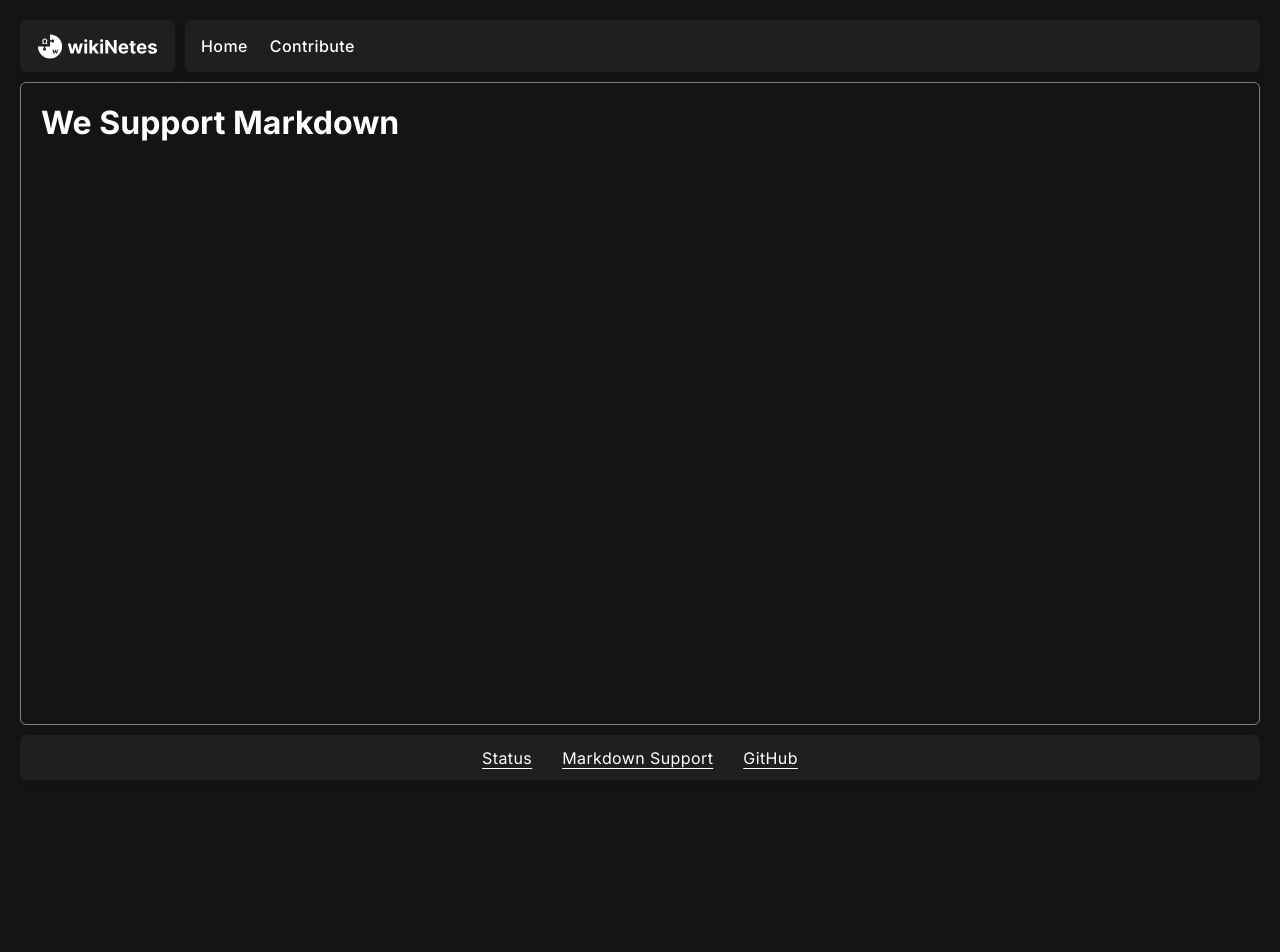
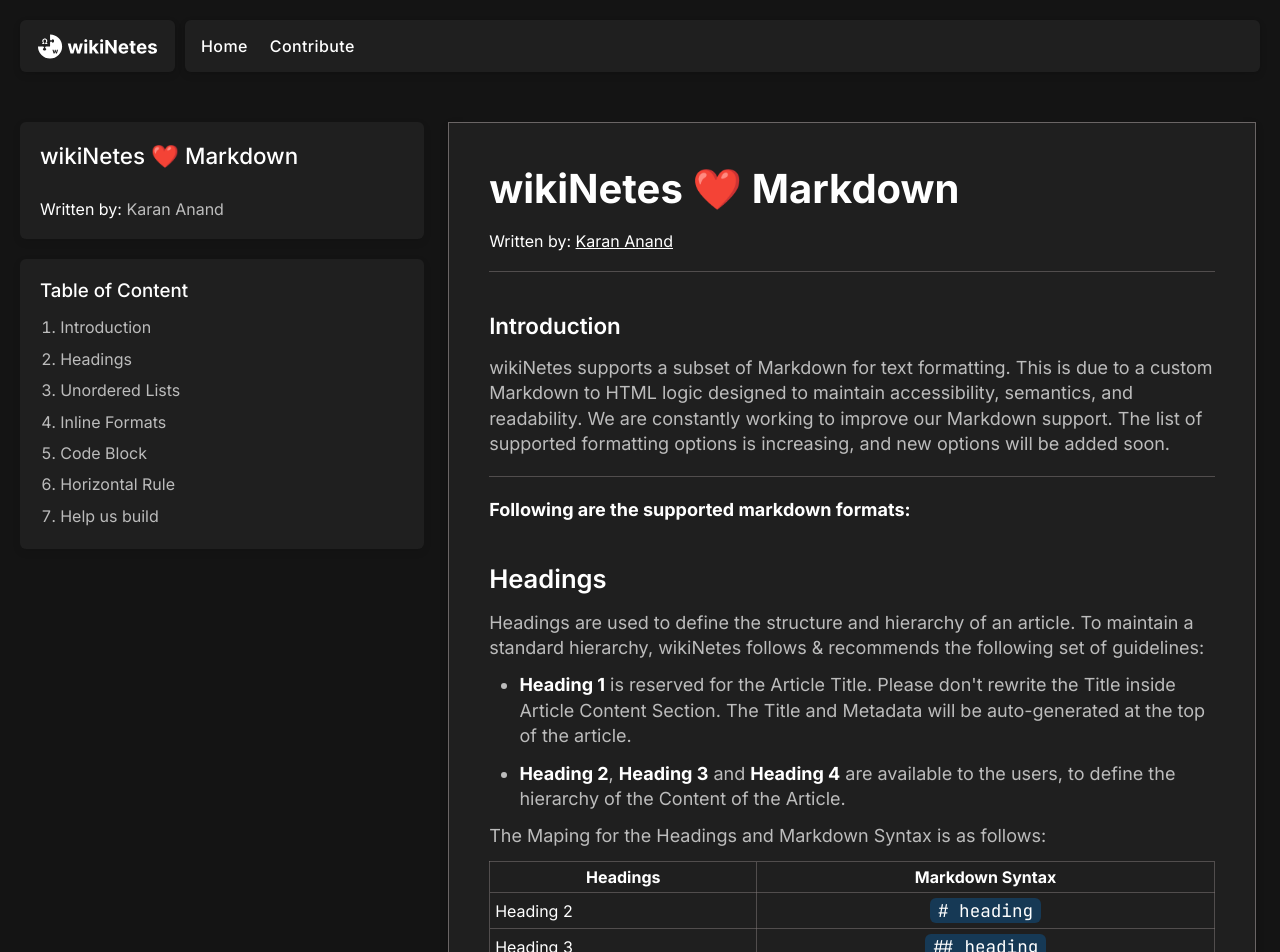
Before and after one commit to thekarananand/wikiNetes, a Next.js app in the folder frontend/: page /md in a window 1280 px wide. Shown: the top 952 px of the page. Before the commit the page ends 800 px from the top, so only its background shows below. Built offline with nearby package versions, Linux system fonts and the light colour scheme.

Commit message:
feat: add /md page + ui improvement

```diff
--- a/frontend/app/layout.tsx
+++ b/frontend/app/layout.tsx
@@ -6,7 +6,7 @@ import "./globals.css";
 
 // Fonts
 import { inter } from "@/fonts/Inter";
-import { jetbrain_mono } from "@/fonts/Jetbrains_Mono";
+import { jetbrains_mono } from "@/fonts/Jetbrains_Mono";
 
 // UI Components
 import { Header, ColorScheme } from "@/components/common/Header";
@@ -21,7 +21,7 @@ export const metadata: Metadata = {
 export default function RootLayout({ children }: Readonly<{ children: React.ReactNode; }>) {
     return (
         <html lang="en">
-            <body className={inter.className}
+            <body className={inter.className }
                 data-color-scheme={ ColorScheme }>
                 <Header/>
                 {children}
--- a/frontend/app/md/page.tsx
+++ b/frontend/app/md/page.tsx
@@ -1,10 +1,150 @@
 // Styling
 import "./page.style.css";
 
+// UI Components
+import ArticleContent from "@/components/wiki/ArticleContent";
+
+const html_content:string = `
+<h3>Introduction</h3>
+
+<p>
+wikiNetes supports a subset of Markdown for text formatting. This is due to a custom Markdown to HTML logic designed to maintain accessibility, semantics, and readability. We are constantly working to improve our Markdown support. The list of supported formatting options is increasing, and new options will be added soon.
+</p>
+
+<hr/>
+
+<p>
+<strong> Following are the supported markdown formats: </strong>
+</p>
+
+<h2>
+Headings
+</h2>
+
+<p>
+Headings are used to define the structure and hierarchy of an article. To maintain a standard hierarchy, wikiNetes follows & recommends the following set of guidelines:
+</p>
+
+<ul>
+<li>
+<strong>Heading 1</strong>  is reserved for the Article Title. Please don't rewrite the Title inside Article Content Section. The Title and Metadata will be auto-generated at the top of the article.
+</li>
+<li>
+<strong>Heading 2</strong>, <strong>Heading 3</strong> and <strong>Heading 4</strong> are available to the users, to define the hierarchy of the Content of the Article.
+</li>
+</ul>
+
+<p>
+The Maping for the Headings and Markdown Syntax is as follows:
+</p>
+
+<table>
+<tr>
+<th>Headings</th>
+<th>Markdown Syntax</th>
+</tr>
+<tr>
+<td>Heading 2</td>
+<td><code># heading</code></td>
+</tr>
+<tr>
+<td>Heading 3</td>
+<td><code>## heading</code></td>
+</tr>
+<tr>
+<td>Heading 4</td>
+<td><code>### heading</code></td>
+</tr>
+</table>
+
+<h2>
+Unordered Lists
+</h2>
+
+<p>
+Unordered Lists used to create a list of items. Nested Unordered Lists are not supported, yet. The Following Syntax can be used to create an unordered list
+</p>
+
+<code class="block">
+<div> - item 1 </div>
+<div> - item 2 </div>
+</code>
+
+<h2>Inline Text Formatting</h2>
+
+<p>
+Inline Text Formatting is used to modify the appearance of a small portion of text. They are a great way to emphasize words or phrases within your writing. The Following Inline Text Formats are supported in WikiNetes:
+</p>
+
+<table>
+<tr>
+<th>Inline Formats</th>
+<th>Markdown Syntax</th>
+</tr>
+
+<tr>
+<td>Italic</td>
+<td><code>*Important*</code></td>
+</tr>
+
+<tr>
+<td>Bold</td>
+<td><code>**Important**</code></td>
+</tr>
+
+<tr>
+<td>Bold & Italic</td>
+<td><code>***Important***</code></td>
+</tr>
+
+<tr>
+<td>Inline Code / Monospaced</td>
+<td><code>\`code\`<code></td>
+</tr>
+</table>
+
+<h2>Code Block</h2>
+
+<p>
+Code Blocks are used to display snippets of code within your article. At this Moment, WikiNetes supports single line code block. Following is the Syntax for the same.
+</p>
+
+<code class="block">\`\`\` let wikiNetes = "Awesome"; \`\`\`</code>
+
+<h2>Horizontal Rule</h2>
+
+<p>
+A Horizontal Rule represents a break between paragraph-level elements. Following is the Syntax for the same.
+</p>
+
+<code class="block">---</code>
+
+<hr/>
+
+<h3>Help us Build</h3>
+
+<p>
+We welcome code contributions from the community to help us build a better Markdown engine for wikiNetes. Please Visit Contribute Page.
+</p>
+`
+
 export default function Page() {
     return (
-        <main className="main">
-            <h1>We Support Markdown</h1>
+        <main className="articleView">
+            <ArticleContent
+                title="wikiNetes ❤️ Markdown"
+                author="Karan Anand"
+                table_of_content={ [
+                    "Introduction",
+                    "Headings",
+                    "Unordered Lists",
+                    "Inline Formats",
+                    "Code Block",
+                    "Horizontal Rule",
+                    "Help us build"
+                ] }
+                html_content={ html_content }
+            />
         </main>
     );
 }
--- a/frontend/components/common/Editor.tsx
+++ b/frontend/components/common/Editor.tsx
@@ -14,7 +14,7 @@ import "./Editor.style.css";
 
 // Fonts
 import { inter } from "@/fonts/Inter";
-import { jetbrain_mono } from "@/fonts/Jetbrains_Mono";
+import { jetbrains_mono } from "@/fonts/Jetbrains_Mono";
 
 const Editor = ( props: {
     reqMethod   :string,
@@ -85,7 +85,7 @@ const Editor = ( props: {
                     <textarea
                         name="md_content"
                         id="md_content"
-                        className={jetbrain_mono.className}
+                        className={jetbrains_mono.className}
                         onChange={(e) => setMD_content(e.target.value)}
                         placeholder="Type your article here..."
                         value={md_content}/>
--- a/frontend/components/wiki/ArticleContent.style.css
+++ b/frontend/components/wiki/ArticleContent.style.css
@@ -114,3 +114,43 @@ main.articleView > .wrapper > aside h3 {
     margin-left: 3ch;
     list-style-type: disc;
 }
+
+.article hr {
+    border: none;
+    border-bottom: 1px solid hsla(var(--color-2), 0.5);
+    margin-block: 2ch;
+}
+
+.article code {
+    font-family: var(--font-jetbrains-mono);
+    box-sizing: border-box;
+    background-color: hsla(var(--color-link), 0.3);
+    padding: 1px 8px;
+    font-size: 1.1em;
+    border-radius: var(--radius);
+}
+
+.article code.block {
+    display: block;
+    padding: var(--inner-gap) var(--side-gap);
+    margin-block: var(--side-gap);
+}
+
+.article table {
+    border-top : 1px solid hsla(var(--color-2), 0.5);
+    border-left: 1px solid hsla(var(--color-2), 0.5);
+    border-collapse: collapse;
+    width: 100%;
+}
+
+.article table tr > * {
+    border-right : 1px solid hsla(var(--color-2), 0.5);
+    border-bottom: 1px solid hsla(var(--color-2), 0.5);
+    padding: 5px;
+}
+
+.article table code {
+    display: block;
+    width: fit-content;
+    margin: 0 auto;
+}
--- a/frontend/components/wiki/ArticleContent.tsx
+++ b/frontend/components/wiki/ArticleContent.tsx
@@ -1,72 +1,77 @@
 // Next Components
 import Link  from "next/link";
+
+// Fonts
+import { inter } from "@/fonts/Inter";
+import { jetbrains_mono } from "@/fonts/Jetbrains_Mono";
 
 // Styling
 import "./ArticleContent.style.css";
 
-// Runtime Varibles
-import ServerSideEndpoint from "@/runtime_variables/ServerSideEndpoint";
-
-const ArticleContent = async ( props: { id:string } ) => {
-
-    let response = await fetch( ServerSideEndpoint + `/api/articles/${props.id}/`, { cache: "no-store" } );
-
-    if (response.ok) {
-        let article = await response.json();
+const ArticleContent = async ( props: {
+    id?                :string,
+    title               :string,
+    author             :string,
+    table_of_content?  :any,
+    html_content       :string
+} ) => {
 
     return (
         <div className="wrapper">
             <aside>
                 <div className="article-header-bar">
 
-                        <h2>{ article.title }</h2>
+                    <h2>{ props.title }</h2>
 
                     <div className='metadata'>
-                            Written by: <span>{ article.author }</span>
+                        Written by: <span>{ props.author }</span>
                     </div>
                 </div>
+
+                {
+                    props?.table_of_content && (
                     <div className="table-bar">
                         <h3>Table of Content</h3>
                         <ol>
-                            { article.table_of_content.map( ( content:string, index: number ) => (
+                            {
+                                props.table_of_content.map( ( content:string, index: number ) => (
                                     <li key={index}>
                                         { content }
-                                </li>
-                            ))}
+                                    </li>))
+                            }
                         </ol>
-                    </div>
+                    </div> )
+                }
+
+                {
+                    props?.id && (
                     <div className="option-bar">
                         <h3>Actions</h3>
-                        <Link className="btn" href={ `/wiki/${ props.id }/edit` } >Edit this Article</Link>
-                    </div>
+                        <Link
+                            className="btn"
+                            href={ `/wiki/${ props.id }/edit` }
+                            >Edit this Article</Link>
+                    </div> )
+                }
                 </aside>
-                <section className="article">
+
+                <section className={ "article " + jetbrains_mono.variable }>
 
                     <div className="article-header">
-                        <h1>{ article.title }</h1>
+                        <h1>{ props.title }</h1>
 
                         <div className='metadata'>
-                            Written by: <span>{ article.author }</span>
+                            Written by: <span>{ props.author }</span>
                         </div>
                     </div>
 
                     <div
                         className="article-body"
-                        dangerouslySetInnerHTML={ { __html: article.html_content } } />
+                        dangerouslySetInnerHTML={ { __html: props.html_content } } />
                 </section>
             </div>
         );
 
-    }
-
-    else {
-        return (
-            <section>
-                <div>Not Found</div>
-            </section>
-        );
-    }
-
 };
 
 export default ArticleContent;
--- a/frontend/fonts/Jetbrains_Mono.tsx
+++ b/frontend/fonts/Jetbrains_Mono.tsx
@@ -1,2 +1,5 @@
 import { JetBrains_Mono } from "next/font/google";
-export const jetbrain_mono = JetBrains_Mono({ subsets: ["latin"] });
+export const jetbrains_mono = JetBrains_Mono({
+    subsets: ["latin"],
+    variable: '--font-jetbrains-mono',
+});
```
Also changed, not shown: frontend/app/wiki/[id]/page.tsx (+26 -6 lines). Lines whose indentation alone changed are shown as unchanged.
